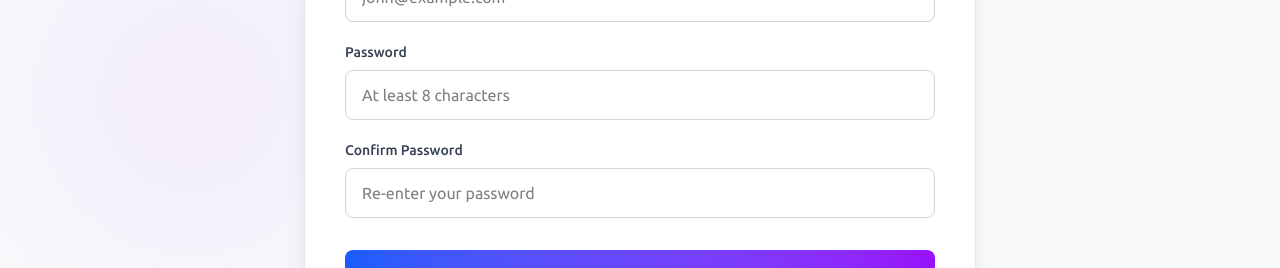
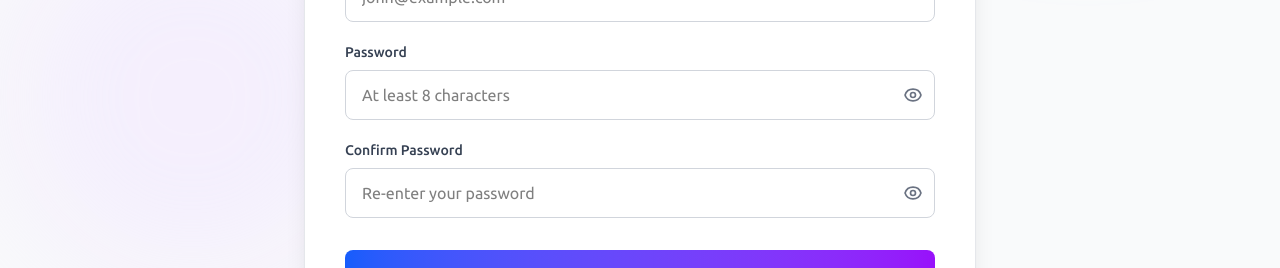
Before and after one commit to Kariqs/jobland-ui, an Angular app: page /signup in a window 1280 px wide. Shown: the part 511-779 px from the top of the page. Built offline with nearby package versions, Linux system fonts and the light colour scheme.

Commit message:
Updated the signup form.

```diff
--- a/src/app/pages/auth/signup/signup.html
+++ b/src/app/pages/auth/signup/signup.html
@@ -72,9 +72,30 @@
                 <!-- Password -->
                 <div>
                     <label class="block text-sm font-medium text-gray-700 mb-2">Password</label>
-                    <input type="password" formControlName="password" placeholder="At least 8 characters"
-                        class="w-full px-4 py-3 border border-gray-300 rounded-lg focus:ring-2 focus:ring-blue-500 focus:border-transparent outline-none transition"
-                        [class.border-red-500]="f['password'].invalid && f['password'].touched" />
+                    <div class="relative">
+                        <input [type]="showPassword ? 'text' : 'password'" formControlName="password"
+                            placeholder="At least 8 characters"
+                            class="w-full px-4 py-3 pr-12 border border-gray-300 rounded-lg focus:ring-2 focus:ring-blue-500 focus:border-transparent outline-none transition"
+                            [class.border-red-500]="f['password'].invalid && f['password'].touched" />
+                        <button type="button" (click)="togglePasswordVisibility()"
+                            class="absolute right-3 top-1/2 -translate-y-1/2 text-gray-500 hover:text-gray-700 focus:outline-none">
+                            @if (showPassword) {
+                            <svg xmlns="http://www.w3.org/2000/svg" class="h-5 w-5" fill="none" viewBox="0 0 24 24"
+                                stroke="currentColor">
+                                <path stroke-linecap="round" stroke-linejoin="round" stroke-width="2"
+                                    d="M13.875 18.825A10.05 10.05 0 0112 19c-4.478 0-8.268-2.943-9.543-7a9.97 9.97 0 011.563-3.029m5.858.908a3 3 0 114.243 4.243M9.878 9.878l4.242 4.242M9.88 9.88l-3.29-3.29m7.532 7.532l3.29 3.29M3 3l3.59 3.59m0 0A9.953 9.953 0 0112 5c4.478 0 8.268 2.943 9.543 7a10.025 10.025 0 01-4.132 5.411m0 0L21 21" />
+                            </svg>
+                            } @else {
+                            <svg xmlns="http://www.w3.org/2000/svg" class="h-5 w-5" fill="none" viewBox="0 0 24 24"
+                                stroke="currentColor">
+                                <path stroke-linecap="round" stroke-linejoin="round" stroke-width="2"
+                                    d="M15 12a3 3 0 11-6 0 3 3 0 016 0z" />
+                                <path stroke-linecap="round" stroke-linejoin="round" stroke-width="2"
+                                    d="M2.458 12C3.732 7.943 7.523 5 12 5c4.478 0 8.268 2.943 9.542 7-1.274 4.057-5.064 7-9.542 7-4.477 0-8.268-2.943-9.542-7z" />
+                            </svg>
+                            }
+                        </button>
+                    </div>
                     @if (f['password'].invalid && f['password'].touched) {
                     <p class="text-red-500 text-sm mt-1">Password must be at least 8 characters</p>
                     }
@@ -83,9 +104,30 @@
                 <!-- Confirm Password -->
                 <div>
                     <label class="block text-sm font-medium text-gray-700 mb-2">Confirm Password</label>
-                    <input type="password" formControlName="confirmPassword" placeholder="Re-enter your password"
-                        class="w-full px-4 py-3 border border-gray-300 rounded-lg focus:ring-2 focus:ring-blue-500 focus:border-transparent outline-none transition"
-                        [class.border-red-500]="!passwordsMatch() && f['confirmPassword'].touched" />
+                    <div class="relative">
+                        <input [type]="showConfirmPassword ? 'text' : 'password'" formControlName="confirmPassword"
+                            placeholder="Re-enter your password"
+                            class="w-full px-4 py-3 pr-12 border border-gray-300 rounded-lg focus:ring-2 focus:ring-blue-500 focus:border-transparent outline-none transition"
+                            [class.border-red-500]="!passwordsMatch() && f['confirmPassword'].touched" />
+                        <button type="button" (click)="toggleConfirmPasswordVisibility()"
+                            class="absolute right-3 top-1/2 -translate-y-1/2 text-gray-500 hover:text-gray-700 focus:outline-none">
+                            @if (showConfirmPassword) {
+                            <svg xmlns="http://www.w3.org/2000/svg" class="h-5 w-5" fill="none" viewBox="0 0 24 24"
+                                stroke="currentColor">
+                                <path stroke-linecap="round" stroke-linejoin="round" stroke-width="2"
+                                    d="M13.875 18.825A10.05 10.05 0 0112 19c-4.478 0-8.268-2.943-9.543-7a9.97 9.97 0 011.563-3.029m5.858.908a3 3 0 114.243 4.243M9.878 9.878l4.242 4.242M9.88 9.88l-3.29-3.29m7.532 7.532l3.29 3.29M3 3l3.59 3.59m0 0A9.953 9.953 0 0112 5c4.478 0 8.268 2.943 9.543 7a10.025 10.025 0 01-4.132 5.411m0 0L21 21" />
+                            </svg>
+                            } @else {
+                            <svg xmlns="http://www.w3.org/2000/svg" class="h-5 w-5" fill="none" viewBox="0 0 24 24"
+                                stroke="currentColor">
+                                <path stroke-linecap="round" stroke-linejoin="round" stroke-width="2"
+                                    d="M15 12a3 3 0 11-6 0 3 3 0 016 0z" />
+                                <path stroke-linecap="round" stroke-linejoin="round" stroke-width="2"
+                                    d="M2.458 12C3.732 7.943 7.523 5 12 5c4.478 0 8.268 2.943 9.542 7-1.274 4.057-5.064 7-9.542 7-4.477 0-8.268-2.943-9.542-7z" />
+                            </svg>
+                            }
+                        </button>
+                    </div>
                     @if (!passwordsMatch() && f['confirmPassword'].touched) {
                     <p class="text-red-500 text-sm mt-1">Passwords do not match</p>
                     }
@@ -111,6 +153,19 @@
                     <p class="text-red-500 text-sm mt-1">Please select your profession</p>
                     }
                 </div>
+
+                <!-- Other Profession (shown when "Other" is selected) -->
+                @if (isProfessionOther()) {
+                <div>
+                    <label class="block text-sm font-medium text-gray-700 mb-2">Please specify your profession</label>
+                    <input type="text" formControlName="otherProfession" placeholder="Enter your profession"
+                        class="w-full px-4 py-3 border border-gray-300 rounded-lg focus:ring-2 focus:ring-blue-500 focus:border-transparent outline-none transition"
+                        [class.border-red-500]="f['otherProfession'].invalid && f['otherProfession'].touched" />
+                    @if (f['otherProfession'].invalid && f['otherProfession'].touched) {
+                    <p class="text-red-500 text-sm mt-1">Please enter your profession</p>
+                    }
+                </div>
+                }
 
                 <!-- Experience Level -->
                 <div>
--- a/src/app/pages/auth/signup/signup.ts
+++ b/src/app/pages/auth/signup/signup.ts
@@ -24,6 +24,8 @@ export class Signup implements OnInit {
   totalSteps: number = 3;
   selectedPlan: string = 'free';
   isLoading: boolean = false;
+  showPassword: boolean = false;
+  showConfirmPassword: boolean = false;
 
   professions: ProfessionOption[] = [
     { value: 'software-engineer', label: 'Software Engineer' },
@@ -53,7 +55,6 @@ export class Signup implements OnInit {
   constructor(private fb: FormBuilder, private router: Router, private route: ActivatedRoute) {}
 
   ngOnInit(): void {
-    // Get selected plan from query params if available
     this.route.queryParams.subscribe((params) => {
       if (params['plan']) {
         this.selectedPlan = params['plan'];
@@ -65,19 +66,20 @@ export class Signup implements OnInit {
 
   initializeForm(): void {
     this.signupForm = this.fb.group({
-      // Step 1: Basic Info
+      //Basic Info
       fullName: ['', [Validators.required, Validators.minLength(2)]],
       email: ['', [Validators.required, Validators.email]],
       password: ['', [Validators.required, Validators.minLength(8)]],
       confirmPassword: ['', Validators.required],
 
-      // Step 2: Professional Info
+      //Professional Info
       profession: ['', Validators.required],
+      otherProfession: [''],
       experienceLevel: ['', Validators.required],
       currentLocation: ['', Validators.required],
       skills: [''],
 
-      // Step 3: Job Preferences
+      //Job Preferences
       desiredLocations: [''],
       salaryExpectation: [''],
       needsVisaSponsorship: [false],
@@ -87,15 +89,36 @@ export class Signup implements OnInit {
       // Terms
       agreeToTerms: [false, Validators.requiredTrue],
     });
+
+    this.signupForm.get('profession')?.valueChanges.subscribe((value) => {
+      const otherProfessionControl = this.signupForm.get('otherProfession');
+      if (value === 'other') {
+        otherProfessionControl?.setValidators([Validators.required]);
+      } else {
+        otherProfessionControl?.clearValidators();
+      }
+      otherProfessionControl?.updateValueAndValidity();
+    });
   }
 
   get f() {
     return this.signupForm.controls;
   }
 
+  togglePasswordVisibility(): void {
+    this.showPassword = !this.showPassword;
+  }
+
+  toggleConfirmPasswordVisibility(): void {
+    this.showConfirmPassword = !this.showConfirmPassword;
+  }
+
+  isProfessionOther(): boolean {
+    return this.f['profession'].value === 'other';
+  }
+
   nextStep(): void {
     if (this.currentStep === 1) {
-      // Validate Step 1 fields
       if (
         this.f['fullName'].invalid ||
         this.f['email'].invalid ||
@@ -105,19 +128,17 @@ export class Signup implements OnInit {
         this.markStepFieldsAsTouched(1);
         return;
       }
-
-      // Check if passwords match
       if (this.f['password'].value !== this.f['confirmPassword'].value) {
         return;
       }
     }
 
     if (this.currentStep === 2) {
-      // Validate Step 2 fields
       if (
         this.f['profession'].invalid ||
         this.f['experienceLevel'].invalid ||
-        this.f['currentLocation'].invalid
+        this.f['currentLocation'].invalid ||
+        (this.isProfessionOther() && this.f['otherProfession'].invalid)
       ) {
         this.markStepFieldsAsTouched(2);
         return;
@@ -145,6 +166,9 @@ export class Signup implements OnInit {
       this.f['profession'].markAsTouched();
       this.f['experienceLevel'].markAsTouched();
       this.f['currentLocation'].markAsTouched();
+      if (this.isProfessionOther()) {
+        this.f['otherProfession'].markAsTouched();
+      }
     }
   }
 
@@ -172,13 +196,4 @@ export class Signup implements OnInit {
     }, 2000);
   }
 
-  signInWithGoogle(): void {
-    console.log('Sign in with Google');
-    // Implement Google OAuth
-  }
-
-  signInWithLinkedIn(): void {
-    console.log('Sign in with LinkedIn');
-    // Implement LinkedIn OAuth
-  }
 }
```
